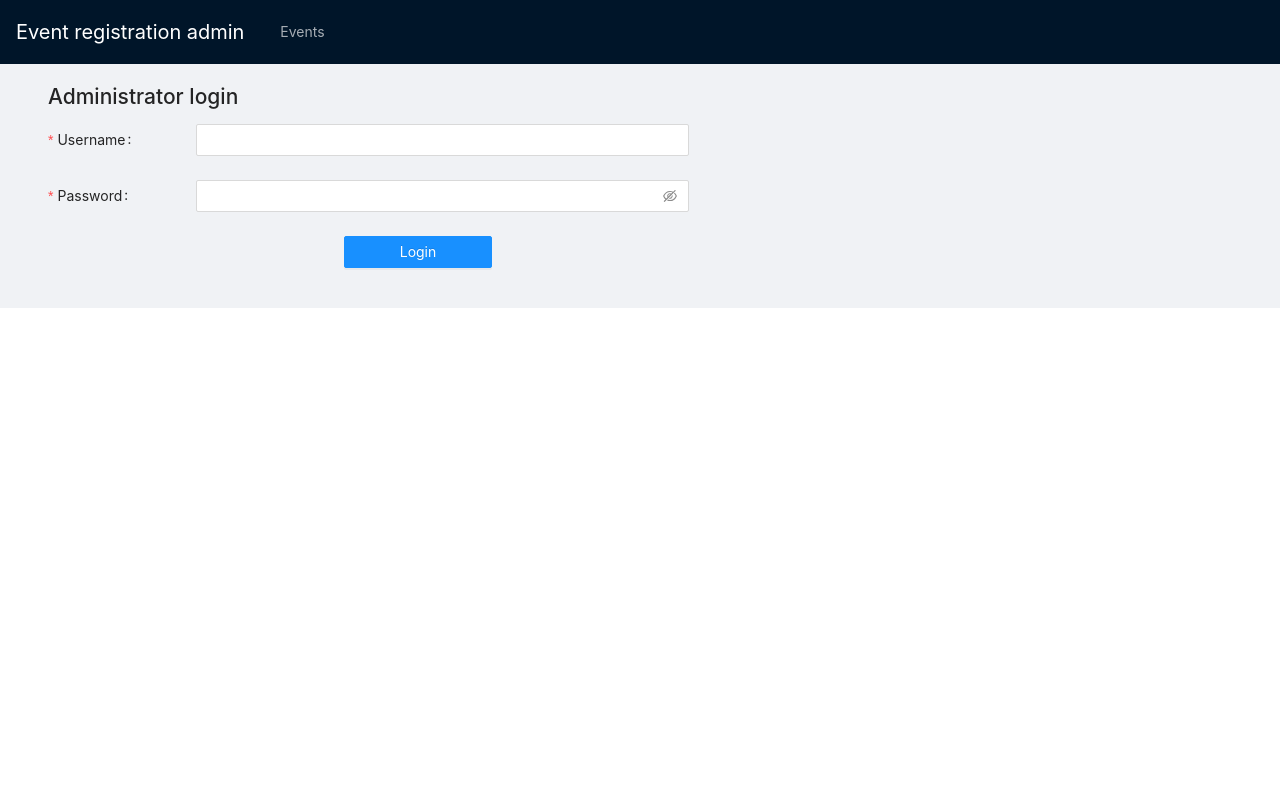
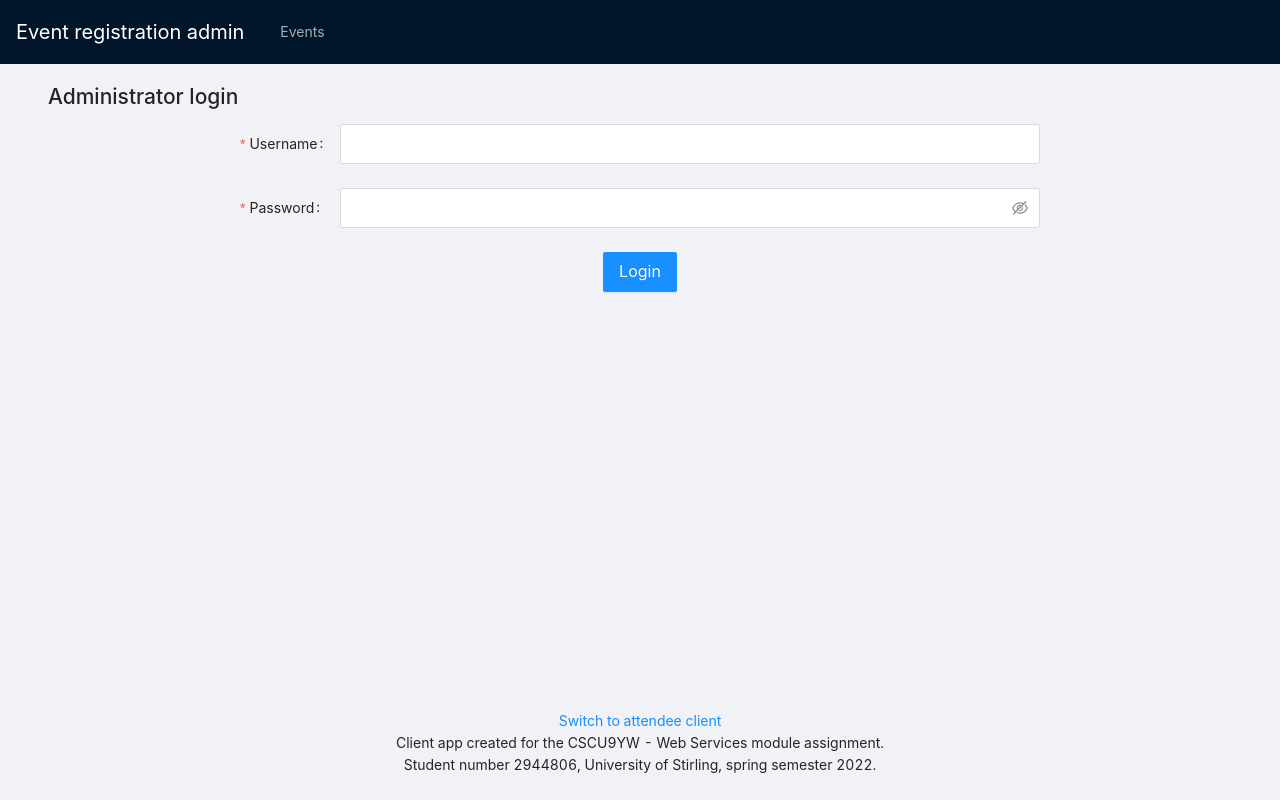
Before and after one commit to pehovorka/event-registration, a React (Create React App) app in the folder event-registration-frontend/: page /admin/login in a window 1280 px wide. Built offline with nearby package versions, Linux system fonts and the light colour scheme.

Commit message:
💄 FE: UI improvements

```diff
--- a/event-registration-frontend/src/components/PageLayout.tsx
+++ b/event-registration-frontend/src/components/PageLayout.tsx
@@ -1,7 +1,8 @@
 import { Layout } from "antd";
+import { Footer as FooterContent } from "./footer";
 import { useLocation } from "react-router-dom";
 import { AppBar } from "./appbar";
-const { Header, Content } = Layout;
+const { Header, Content, Footer } = Layout;
 
 type Props = {
   children: JSX.Element;
@@ -23,7 +24,7 @@ function PageLayout({ children, title }: Props) {
       : "Event registration app";
   }
   return (
-    <Layout>
+    <Layout style={{ minHeight: "100vh" }}>
       <Header
         style={{ padding: 0, ...(!isAdminPath && { background: "#fff" }) }}
       >
@@ -38,6 +39,9 @@ function PageLayout({ children, title }: Props) {
         }
         style={{ padding: "1rem 3rem" }}
       />
+      <Footer>
+        <FooterContent isAdminPath={isAdminPath} />
+      </Footer>
     </Layout>
   );
 }
--- a/event-registration-frontend/src/components/admin/LoginForm.tsx
+++ b/event-registration-frontend/src/components/admin/LoginForm.tsx
@@ -1,4 +1,4 @@
-import { Button, Form, Input } from "antd";
+import { Button, Form, Input, Row } from "antd";
 import { useEffect, useState } from "react";
 import useAdminLogin from "../../hooks/useAdminLogin";
 import { useNavigate } from "react-router-dom";
@@ -28,11 +28,14 @@ function LoginForm() {
   }, [error, loading, navigate, data]);
 
   return (
+    <Row justify="center">
       <Form
+        style={{ width: "100%", maxWidth: "50rem" }}
         name="basic"
         labelAlign="left"
+        size="large"
         labelCol={{ span: 3 }}
-      wrapperCol={{ span: 10 }}
+        wrapperCol={{ span: "100%" }}
         onFinish={onFinish}
         autoComplete="off"
       >
@@ -56,12 +59,15 @@ function LoginForm() {
           <Input.Password />
         </Form.Item>
 
-      <Form.Item wrapperCol={{ offset: 6, span: 3 }}>
+        <Row justify="center">
+          <Form.Item>
             <Button type="primary" htmlType="submit" style={{ width: "100%" }}>
               Login
             </Button>
           </Form.Item>
+        </Row>
       </Form>
+    </Row>
   );
 }
 
--- a/event-registration-frontend/src/components/appbar/AppBar.tsx
+++ b/event-registration-frontend/src/components/appbar/AppBar.tsx
@@ -27,9 +27,6 @@ function AppBar({ isAdminPath }: Props) {
           <Menu.Item key={route.events}>
             <NavLink to={route.events}>Events</NavLink>
           </Menu.Item>
-          <Menu.Item key={route.admin.login}>
-            <NavLink to={route.admin.login}>Administration</NavLink>
-          </Menu.Item>
           <UserPopover />
         </Menu>
       </Col>
--- a/event-registration-frontend/src/components/events/RegistrationsList.tsx
+++ b/event-registration-frontend/src/components/events/RegistrationsList.tsx
@@ -44,7 +44,7 @@ function RegistrationsList({
       key: "name",
     },
     {
-      title: "Registered at",
+      title: "Registered for the event at",
       dataIndex: "registeredAt",
       key: "registeredAt",
       render: (value: Date) =>
--- /dev/null
+++ b/event-registration-frontend/src/components/footer/Footer.tsx
@@ -0,0 +1,24 @@
+import { NavLink } from "react-router-dom";
+import { route } from "../../Routes";
+
+interface Props {
+  isAdminPath: boolean;
+}
+
+function Footer({ isAdminPath }: Props) {
+  return (
+    <div style={{ textAlign: "center" }}>
+      {!isAdminPath ? (
+        <NavLink to={route.admin.events}>Switch to admin client</NavLink>
+      ) : (
+        <NavLink to={route.events}>Switch to attendee client</NavLink>
+      )}
+      <br />
+      Client app created for the CSCU9YW - Web Services module assignment.
+      <br />
+      Student number 2944806, University of Stirling, spring semester 2022.
+    </div>
+  );
+}
+
+export default Footer;
--- /dev/null
+++ b/event-registration-frontend/src/components/footer/index.ts
@@ -0,0 +1 @@
+export { default as Footer } from "./Footer";
--- a/event-registration-frontend/src/pages/Events.tsx
+++ b/event-registration-frontend/src/pages/Events.tsx
@@ -20,7 +20,7 @@ function Events({ isAdmin }: Props) {
   return (
     <PageLayout title="Events">
       <>
-        {loading && <p>Loading...</p>}
+        {loading && !data && <p>Loading...</p>}
         {data && (
           <EventsList
             events={data}
```
Lines whose indentation alone changed are shown as unchanged.
